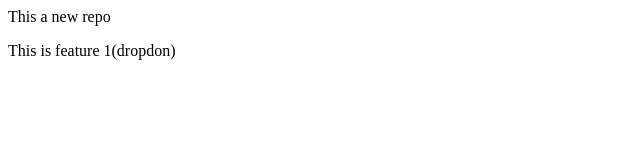
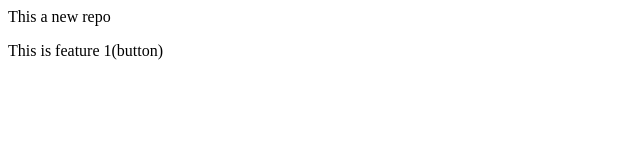
Before and after one commit to PixaQui/localrepo, a plain HTML site: page index.html in a window 1280 px wide. Shown: the full height of the page, 0-640 px from the left. Drawn offline with Linux system fonts and the light colour scheme.

Commit message:
Added button

```diff
--- a/index.html
+++ b/index.html
@@ -1,2 +1,2 @@
 <p>This a new repo</p>
-<p>This is feature 1(dropdon)</p>
+<p>This is feature 1(button)</p>
```
